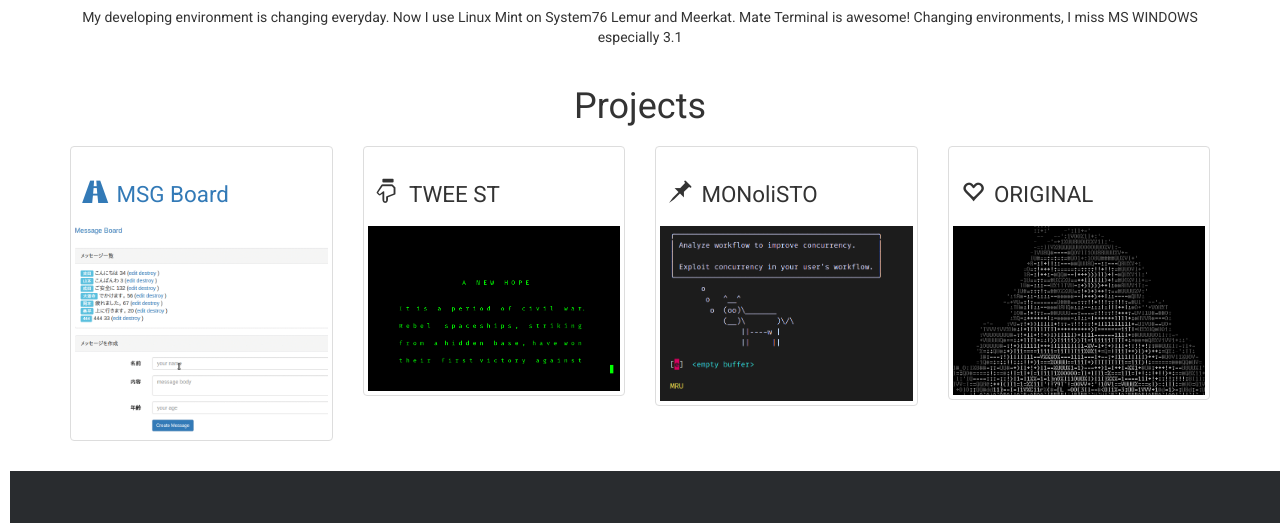
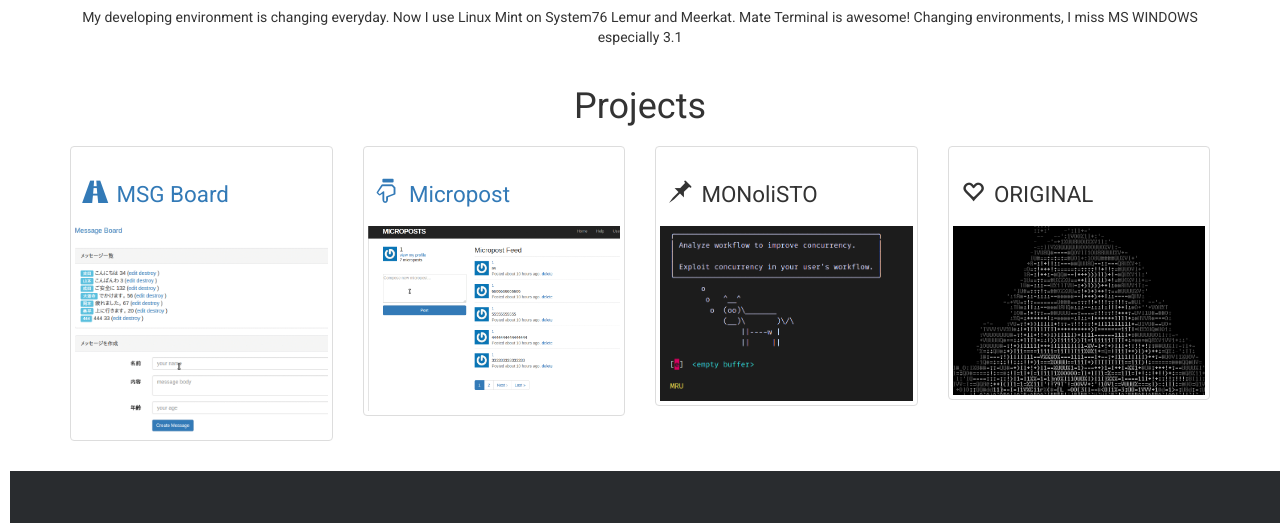
Before and after one commit to shtakai/shtakai.github.io, a plain HTML site: page index.html in a window 1280 px wide. Shown: the part 780-1303 px from the top of the page. Drawn offline with nearby package versions, Linux system fonts and the light colour scheme; a script that the page names is missing.

Commit message:
added micropost to portfolio

```diff
--- a/index.html
+++ b/index.html
@@ -117,9 +117,13 @@
     <div class="col-md-3">
       <div class="thumbnail">
         <div class="caption">
-          <h3><span class="glyphicon glyphicon-hand-down" aria-hidden="true"></span>TWEE ST</h3>
+          <h3>
+            <a href="https://polar-savannah-40783.herokuapp.com/" target="_blank">
+            <span class="glyphicon glyphicon-hand-down" aria-hidden="true"></span>Micropost
+            </a>
+          </h3>
           </div>
-          <img src="assets/img/telnet.png" alt="tweet">
+          <img src="assets/img/micro.gif" alt="tweet">
         </div>
     </div>
     <div class="col-md-3">
```
Also changed, not shown: assets/img/micro.gif (added).
